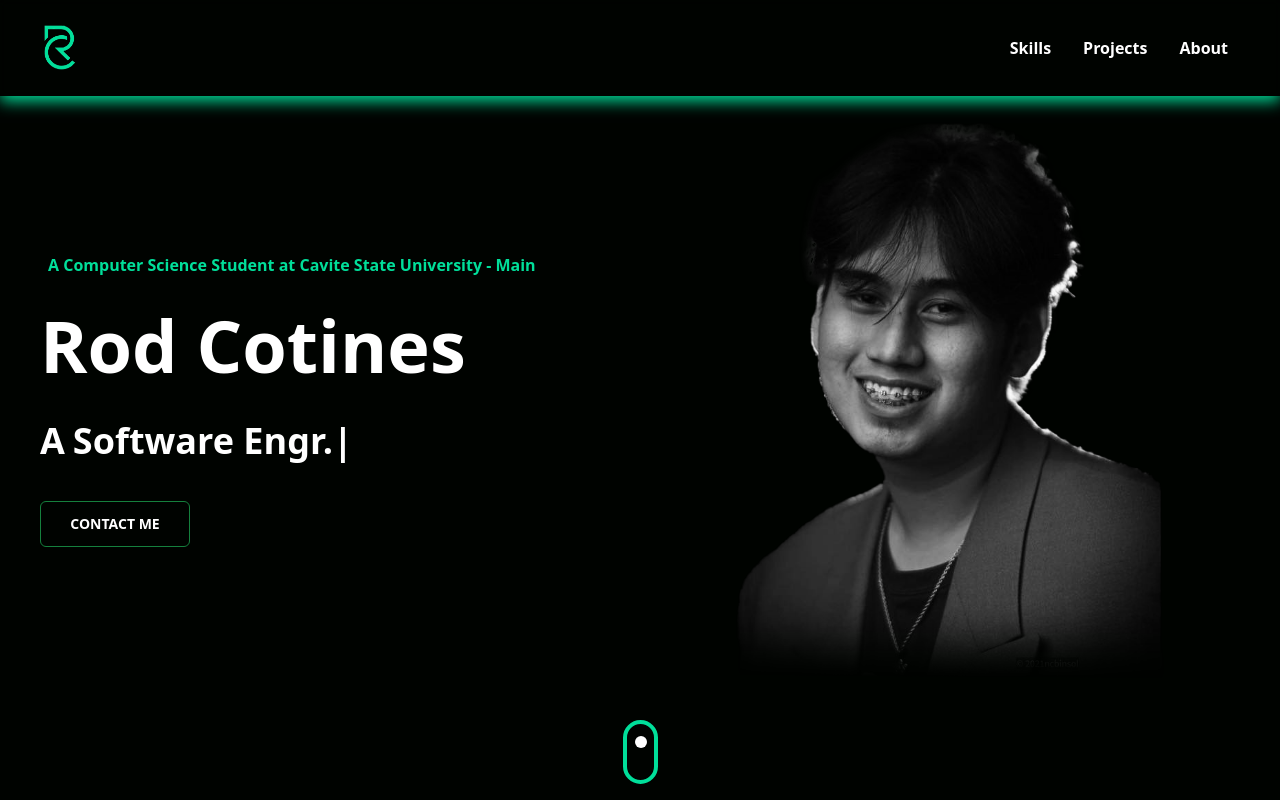
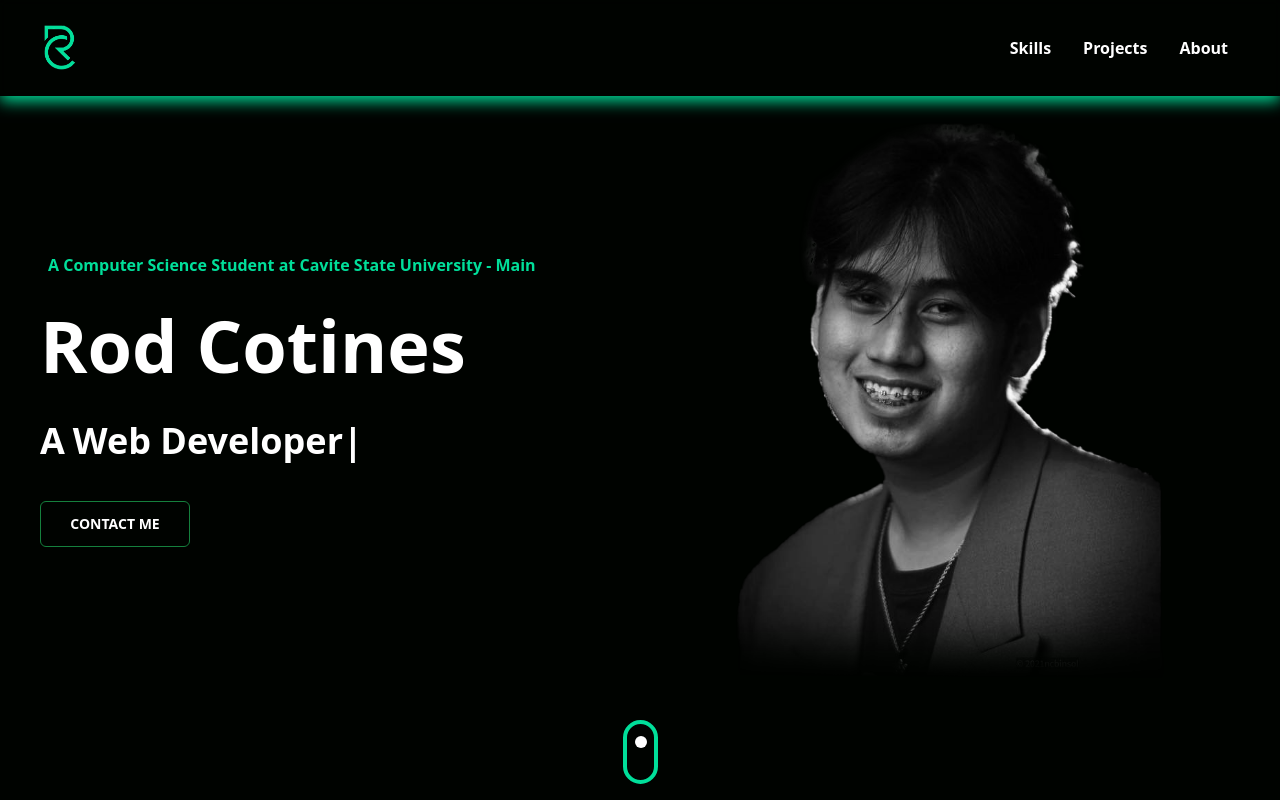
Before and after one commit to Ayenzcc/portfolio, a React (Vite) app: page / in a window 1280 px wide. Shown: the top 800 px of the page. Built offline with nearby package versions, Linux system fonts and the light colour scheme.

Commit message:
change typeanimtion strings

```diff
--- a/src/components/Hero.jsx
+++ b/src/components/Hero.jsx
@@ -34,9 +34,9 @@ const Hero = () => {
             <TypeAnimation
               sequence={[
                 // Same substring at the start will only be typed out once, initially
+                "UI/UX Designer",
+                2000, // wait 1s before replacing "Mice" with "Hamsters"
                 "Web Developer",
-                2000, // wait 1s before replacing "Mice" with "Hamsters"
-                "Software Engr.",
                 2000,
               ]}
               wrapper="span"
```
